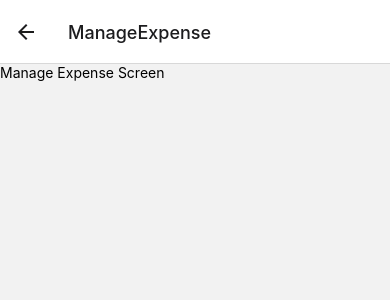
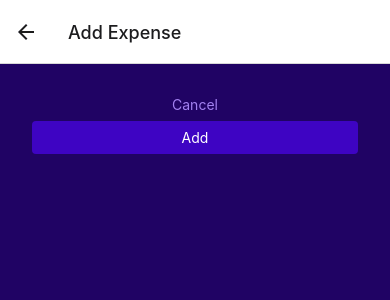
Before and after one commit to ts-andrey/23-react-native-projects, a React Native app in the folder expense-tracker/: screen /ManageExpense in a window 390 px wide. Shown: the top 300 px of the page. Built offline with nearby package versions, Linux system fonts and the light colour scheme.

Commit message:
feat: add expense item, custom button component and manage expense barebone

```diff
--- a/expense-tracker/App.js
+++ b/expense-tracker/App.js
@@ -17,13 +17,22 @@
 function ExpensesOverview() {
   return (
     <BottomTabs.Navigator
-      screenOptions={{
+      screenOptions={({ navigation }) => ({
         headerStyle: { backgroundColor: GlobalStyles.colors.primary500 },
         headerTintColor: 'white',
         tabBarStyle: { backgroundColor: GlobalStyles.colors.primary500 },
         tabBarActiveTintColor: GlobalStyles.colors.accent500,
-        headerRight: ({ tintColor }) => <IconButton icon={'add'} size={24} color={tintColor} onPress={() => {}} />,
-      }}
+        headerRight: ({ tintColor }) => (
+          <IconButton
+            icon={'add'}
+            size={24}
+            color={tintColor}
+            onPress={() => {
+              navigation.navigate('ManageExpense');
+            }}
+          />
+        ),
+      })}
     >
       <BottomTabs.Screen
         name='RecentExpenses'
@@ -54,7 +63,7 @@
       <NavigationContainer>
         <Stack.Navigator>
           <Stack.Screen name='ExpensesOverview' component={ExpensesOverview} options={{ headerShown: false }} />
-          <Stack.Screen name='ManageExpense' component={ManageExpense} />
+          <Stack.Screen name='ManageExpense' component={ManageExpense} options={{ presentation: 'modal' }} />
         </Stack.Navigator>
       </NavigationContainer>
     </>
--- a/expense-tracker/components/ExpensesOutput/ExpenseItem.js
+++ b/expense-tracker/components/ExpensesOutput/ExpenseItem.js
@@ -1,10 +1,15 @@
 import { Pressable, StyleSheet, View, Text } from 'react-native';
+import { useNavigation } from '@react-navigation/native';
 
 import { GlobalStyles } from '../../constants/styles';
 import { getFormattedDate } from '../../util/date';
 
-export default function ExpenseItem({ description, amount, date }) {
-  function expensePressHandler() {}
+export default function ExpenseItem({ id, description, amount, date }) {
+  const navigation = useNavigation();
+
+  function expensePressHandler() {
+    navigation.navigate('ManageExpense', { expenseId: id });
+  }
 
   return (
     <Pressable onPress={expensePressHandler} style={({ pressed }) => pressed && styles.pressed}>
--- /dev/null
+++ b/expense-tracker/components/UI/Button.js
@@ -0,0 +1,37 @@
+import { Pressable, StyleSheet, Text, View } from 'react-native';
+import { GlobalStyles } from '../../constants/styles';
+
+export default function Button({ children, onPress, mode, style }) {
+  return (
+    <View style={style}>
+      <Pressable onPress={onPress} style={({ pressed }) => pressed && styles.pressed}>
+        <View style={[styles.button, mode === 'flat' && styles.flat]}>
+          <Text style={[styles.buttonText, mode === 'flat' && styles.flatText]}>{children}</Text>
+        </View>
+      </Pressable>
+    </View>
+  );
+}
+
+const styles = StyleSheet.create({
+  button: {
+    borderRadius: 4,
+    padding: 8,
+    backgroundColor: GlobalStyles.colors.primary500,
+  },
+  flat: {
+    backgroundColor: 'transparent',
+  },
+  buttonText: {
+    color: 'white',
+    textAlign: 'center',
+  },
+  flatText: {
+    color: GlobalStyles.colors.primary200,
+  },
+  pressed: {
+    opacity: 0.75,
+    borderColor: GlobalStyles.colors.primary100,
+    borderRadius: 4,
+  },
+});
--- a/expense-tracker/screens/ManageExpense.js
+++ b/expense-tracker/screens/ManageExpense.js
@@ -1,5 +1,64 @@
-import { Text } from 'react-native';
+import { useLayoutEffect } from 'react';
+import { StyleSheet, View } from 'react-native';
+import IconButton from '../components/UI/IconButton';
+import { GlobalStyles } from '../constants/styles';
+import Button from '../components/UI/Button';
 
-export default function ManageExpense() {
-  return <Text>Manage Expense Screen</Text>;
+export default function ManageExpense({ route, navigation }) {
+  const editedExpenseId = route.params?.expenseId;
+  const isEditing = !!editedExpenseId;
+
+  function deleteExpenseHandler() {}
+
+  function cancelHandler() {}
+
+  function confirmHandler() {}
+
+  useLayoutEffect(() => {
+    navigation.setOptions({
+      title: isEditing ? 'Edit Expense' : 'Add Expense',
+    });
+  }, [navigation, isEditing]);
+
+  return (
+    <View style={styles.container}>
+      <View styles={styles.buttons}>
+        <Button mode={'flat'} onPress={cancelHandler} style={styles.button}>
+          Cancel
+        </Button>
+        <Button onPress={confirmHandler} style={styles.button}>
+          {isEditing ? 'Update' : 'Add'}
+        </Button>
+      </View>
+      {isEditing && (
+        <View style={styles.deleteContainer}>
+          <IconButton icon={'trash'} color={GlobalStyles.colors.error500} size={36} onPress={deleteExpenseHandler} />
+        </View>
+      )}
+    </View>
+  );
 }
+
+const styles = StyleSheet.create({
+  container: {
+    flex: 1,
+    padding: 24,
+    backgroundColor: GlobalStyles.colors.primary800,
+  },
+  buttons: {
+    flexDirection: 'row',
+    justifyContent: 'center',
+    alignItems: 'center',
+  },
+  button: {
+    minWidth: 120,
+    marginHorizontal: 8,
+  },
+  deleteContainer: {
+    marginTop: 16,
+    paddingTop: 8,
+    borderTopWidth: 2,
+    borderTopColor: GlobalStyles.colors.primary200,
+    alignItems: 'center',
+  },
+});
```
